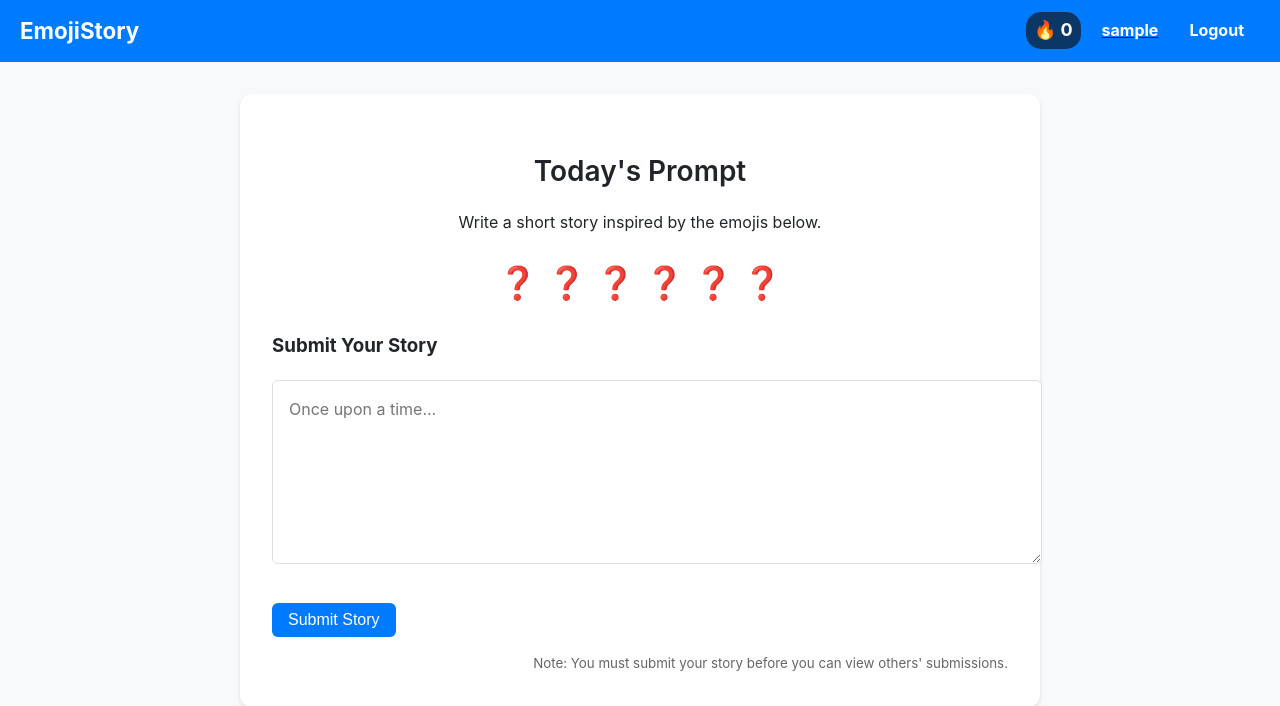
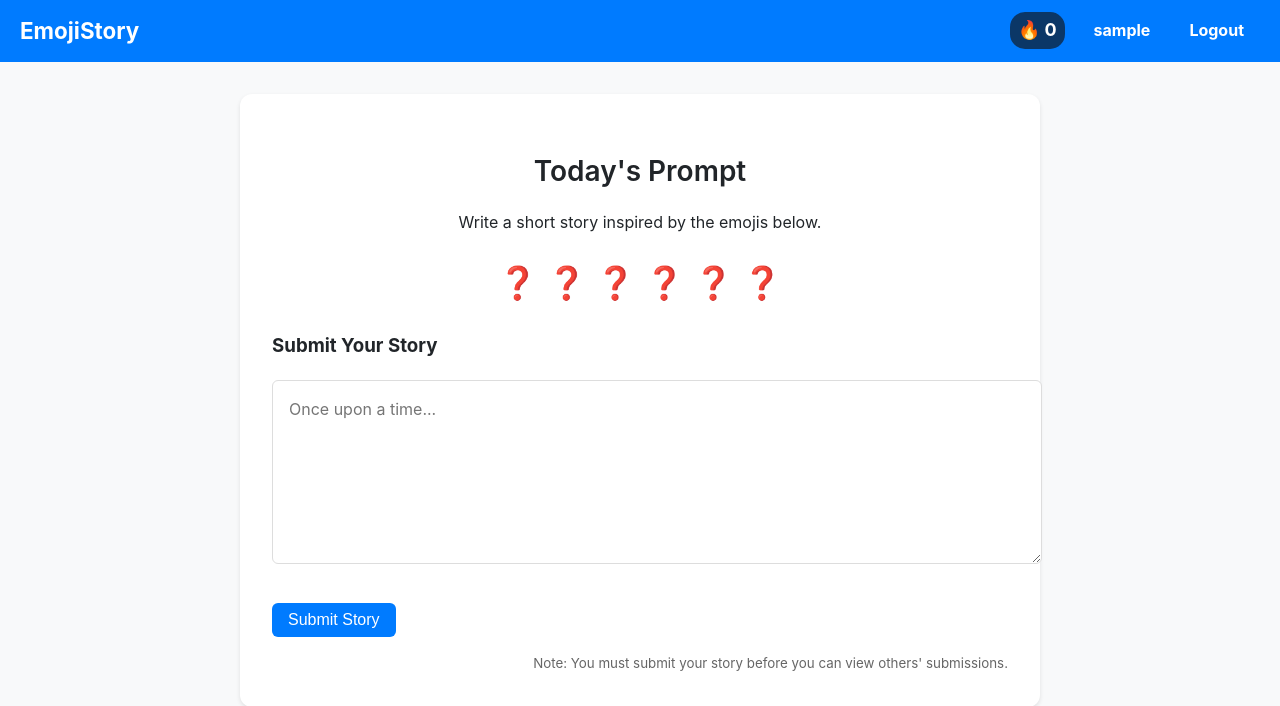
Before and after one commit to JackieHiggins/HackPSU, a Flask app: page /dashboard in a window 1280 px wide. Shown: the top 706 px of the page. Run offline with Flask 3, Linux system fonts and the light colour scheme; the visitor is signed in with stand-in values (Sample User, id 1); data comes from the database, SQL or seed files in the repository; data that the repository does not hold is empty.

Commit message:
Style: Update profile link in header for better visibility and hover effect

```diff
--- a/app/static/style.css
+++ b/app/static/style.css
@@ -69,6 +69,21 @@ body {
 
 .nav-link:hover {
     background-color: rgba(255,255,255,0.1);
+}
+
+/* Profile link in header (username) — no underline, consistent hover */
+.profile-link {
+    color: white;
+    text-decoration: none;
+    font-weight: 600;
+    padding: 0.25rem 0.5rem;
+    border-radius: 4px;
+    transition: background-color 0.2s;
+}
+
+.profile-link:hover {
+    background-color: rgba(255,255,255,0.1);
+    text-decoration: none;
 }
 
 /* Streak Badge */
--- a/app/templates/layout.html
+++ b/app/templates/layout.html
@@ -29,7 +29,7 @@
                 </div>
 
                 <!-- Username -->
-                <a href="{{ url_for('main.profile') }}"><span class="username" style="font-weight:bold; color:white;">{{ current_user.username }}</span></a>
+                <a href="{{ url_for('main.profile') }}" class="profile-link"><span class="username" style="font-weight:bold; color:white;">{{ current_user.username }}</span></a>
 
                 <!-- Logout -->
                 <a href="{{ url_for('auth.logout') }}" class="nav-link"
```
